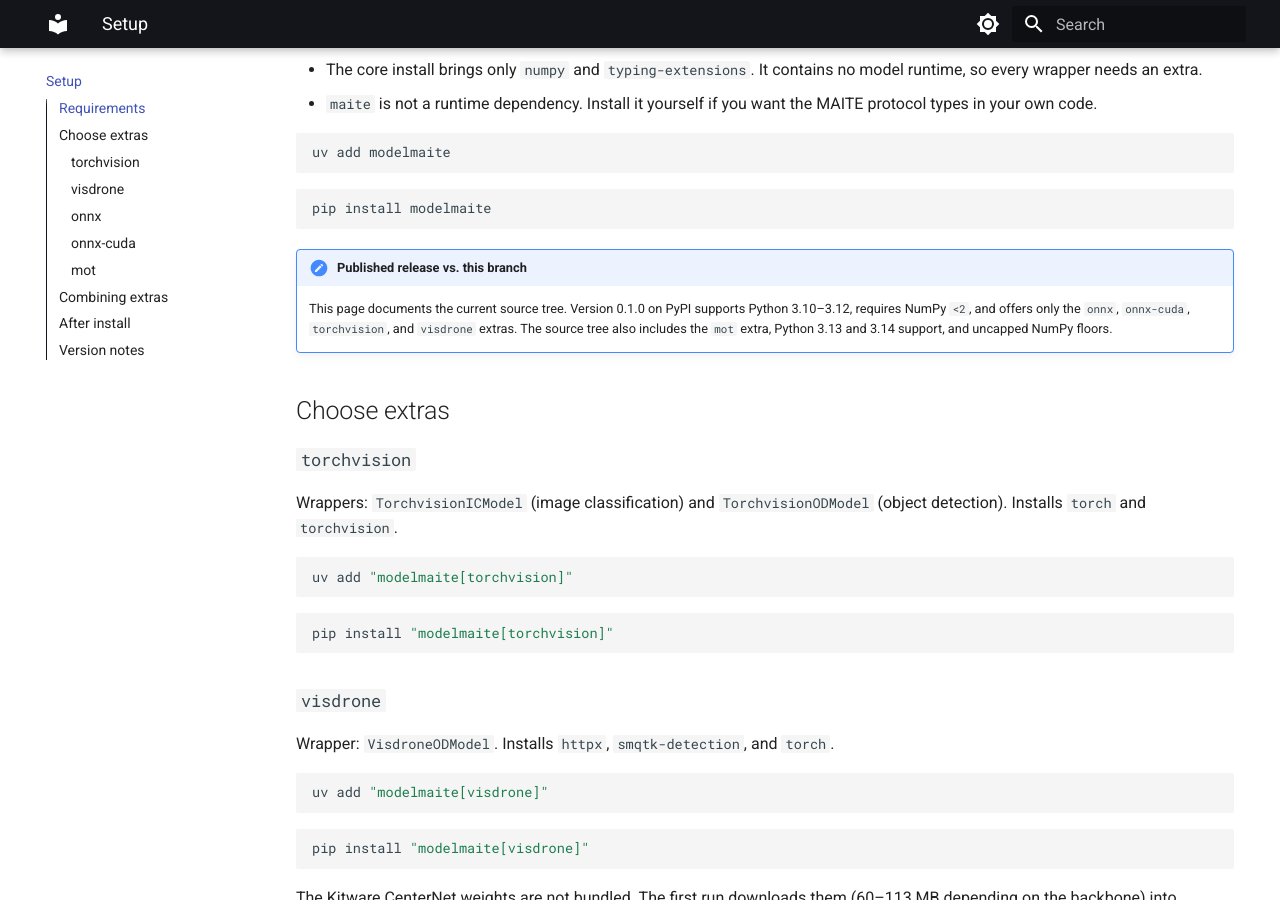
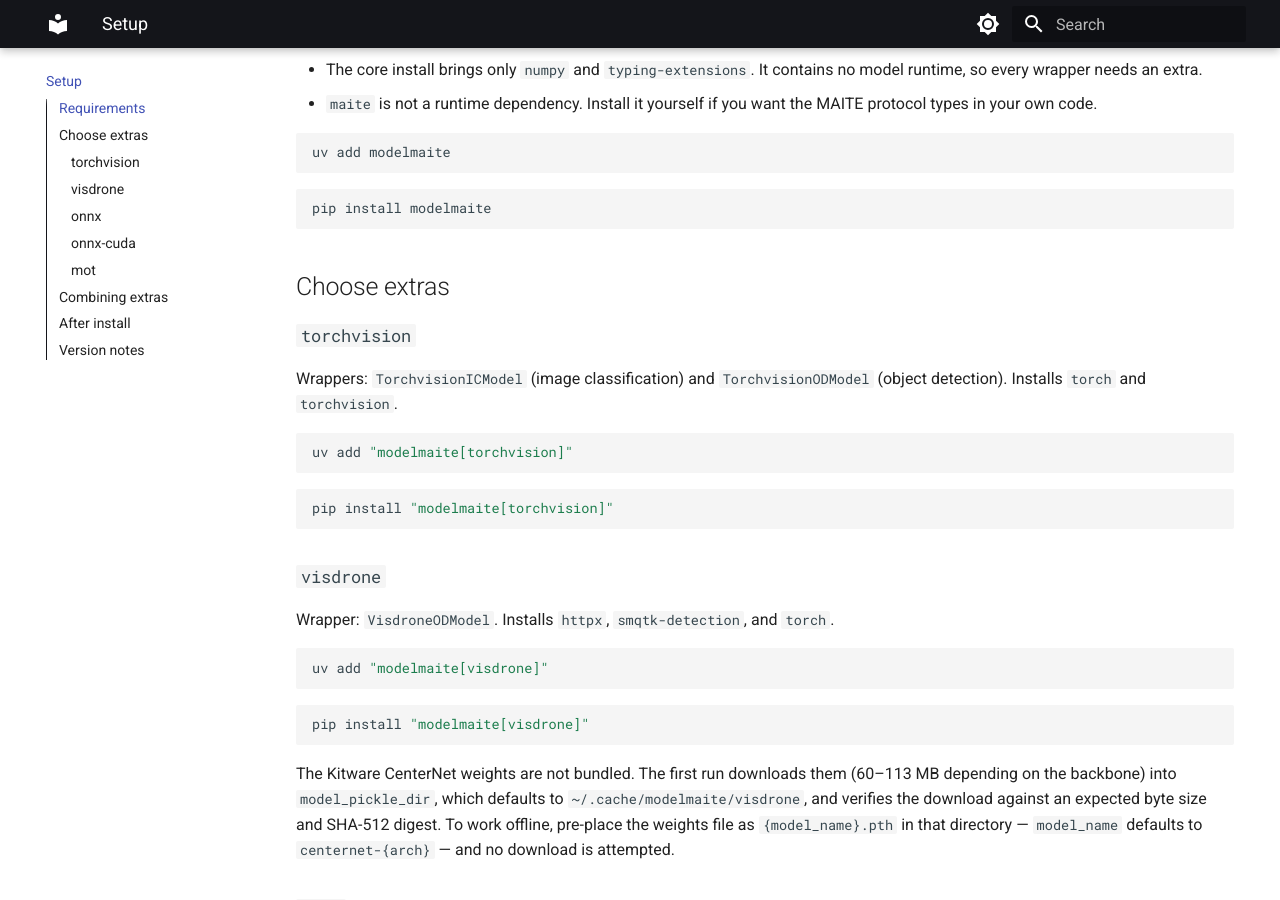
Before and after one commit to openteams-ai/modelmaite, an MkDocs documentation site: the page built from docs/setup.md, in a window 1280 px wide and 900 px high, scrolled down 346 px. Built offline with MkDocs 1.6.1 and Material for MkDocs 9.7.7, drawn with Linux system fonts in a browser that asks for light colours.

````diff
--- a/docs/setup.md
+++ b/docs/setup.md
@@ -19,14 +19,6 @@ uv add modelmaite
 ```bash
 pip install modelmaite
 ```
-
-!!! note "Published release vs. this branch"
-
-    This page documents the current source tree. Version 0.1.0 on PyPI supports
-    Python 3.10–3.12, requires NumPy `<2`, and offers only the `onnx`,
-    `onnx-cuda`, `torchvision`, and `visdrone` extras. The source tree also
-    includes the `mot` extra, Python 3.13 and 3.14 support, and uncapped NumPy
-    floors.
 
 ## Choose extras
 
--- a/pyproject.toml
+++ b/pyproject.toml
@@ -4,7 +4,7 @@ build-backend = "hatchling.build"
 
 [project]
 name = "modelmaite"
-version = "0.1.0"
+version = "0.2.0"
 description = "MAITE-compliant model wrappers built on the maite protocols"
 readme = "README.md"
 license = { text = "Apache-2.0" }
````
Also changed, not shown: CHANGELOG.md (+2 -0 lines), 1 other file.
